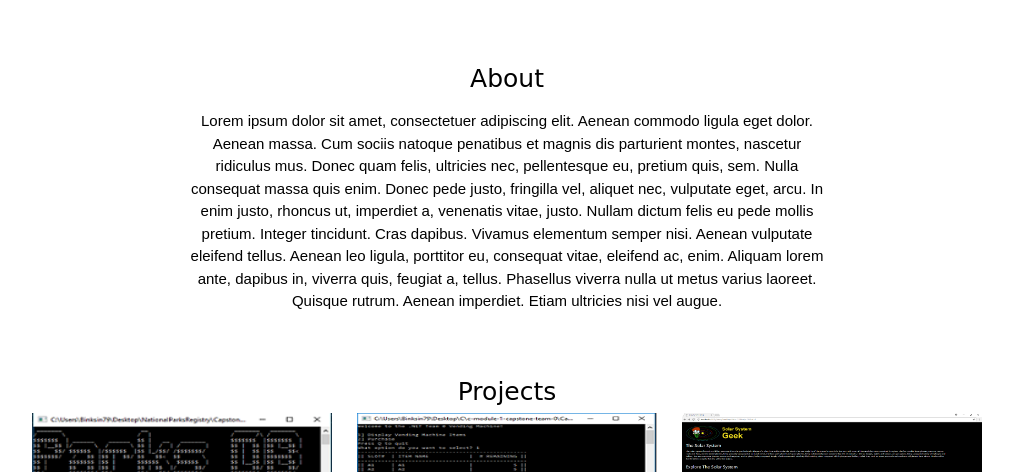
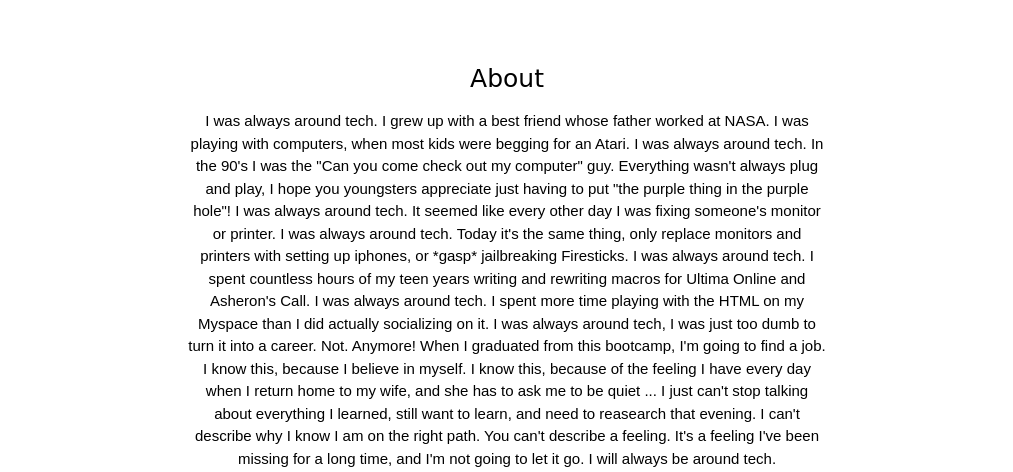
Before and after one commit to Binksin79/binksin79.github.io, a plain HTML site: page index.html in a window 1280 px wide. Shown: the part 850-1322 px from the top of the page, without its empty margins (133-1146 px from the left). Drawn offline with nearby package versions, Linux system fonts and the light colour scheme.

Commit message:
Finalizing Profile, Until I learn more and get crazy with it!

```diff
--- a/index.html
+++ b/index.html
@@ -23,14 +23,20 @@
             <div class="floating-box"></div>
             <div class="about-me" id="about-me">
                 <h3 style="text-align:center">About</h3>
-                <p class="about-me">Lorem ipsum dolor sit amet, consectetuer adipiscing elit. Aenean commodo ligula eget dolor. Aenean massa. Cum
-                    sociis natoque penatibus et magnis dis parturient montes, nascetur ridiculus mus. Donec quam felis, ultricies
-                    nec, pellentesque eu, pretium quis, sem. Nulla consequat massa quis enim. Donec pede justo, fringilla vel,
-                    aliquet nec, vulputate eget, arcu. In enim justo, rhoncus ut, imperdiet a, venenatis vitae, justo. Nullam
-                    dictum felis eu pede mollis pretium. Integer tincidunt. Cras dapibus. Vivamus elementum semper nisi. Aenean
-                    vulputate eleifend tellus. Aenean leo ligula, porttitor eu, consequat vitae, eleifend ac, enim. Aliquam lorem
-                    ante, dapibus in, viverra quis, feugiat a, tellus. Phasellus viverra nulla ut metus varius laoreet. Quisque
-                    rutrum. Aenean imperdiet. Etiam ultricies nisi vel augue.</p>
+                <p class="about-me">I was always around tech. I grew up with a best friend whose father worked at NASA.  I was playing with computers,
+                                    when most kids were begging for an Atari.  I was always around tech. In the 90's I was the "Can you come check out my
+                                    computer" guy.  Everything wasn't always plug and play, I hope you youngsters appreciate just having to put "the purple
+                                    thing in the purple hole"!  I was always around tech.  It seemed like every other day I was fixing someone's monitor or
+                                    printer.  I was always around tech. Today it's the same thing, only replace monitors and printers with setting up iphones,
+                                    or *gasp* jailbreaking Firesticks.  I was always around tech.  I spent countless hours of my teen years writing and rewriting
+                                    macros for Ultima Online and Asheron's Call.  I was always around tech.  I spent more time playing with the HTML on my Myspace
+                                    than I did actually socializing on it. I was always around tech, I was just too dumb to turn it into a career. Not. Anymore!
+                                    When I graduated from this bootcamp, I'm going to find a job.  I know this, because I believe in myself.  I know this, because
+                                    of the feeling I have every day when I return home to my wife, and she has to ask me to be quiet ... I just can't stop talking
+                                    about everything I learned, still want to learn, and need to reasearch that evening.  I can't describe why I know I am on the
+                                    right path.  You can't describe a feeling.  It's a feeling I've been missing for a long time, and I'm not going to let it go.
+                                    I will always be around tech.
+                                       </p>
             </div>
             <div class="projects" id="projects">
                 <h3>Projects</h3>
```
